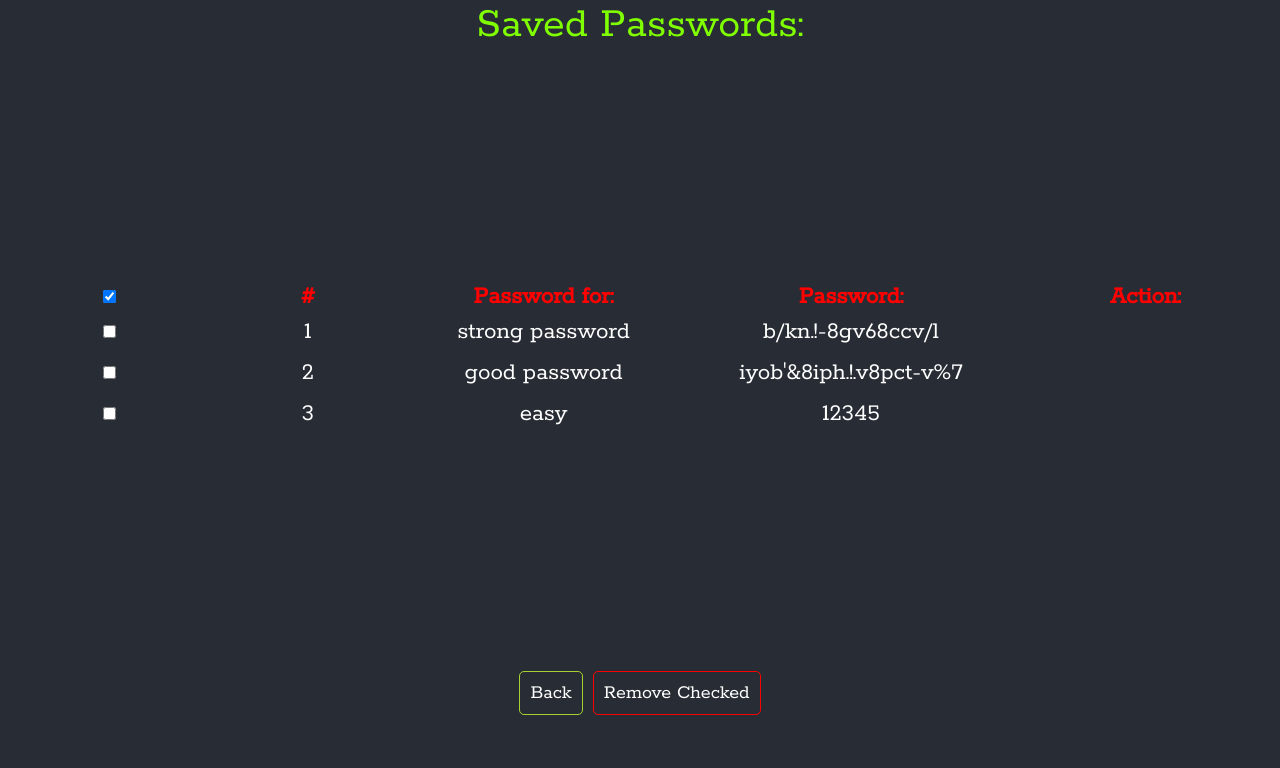
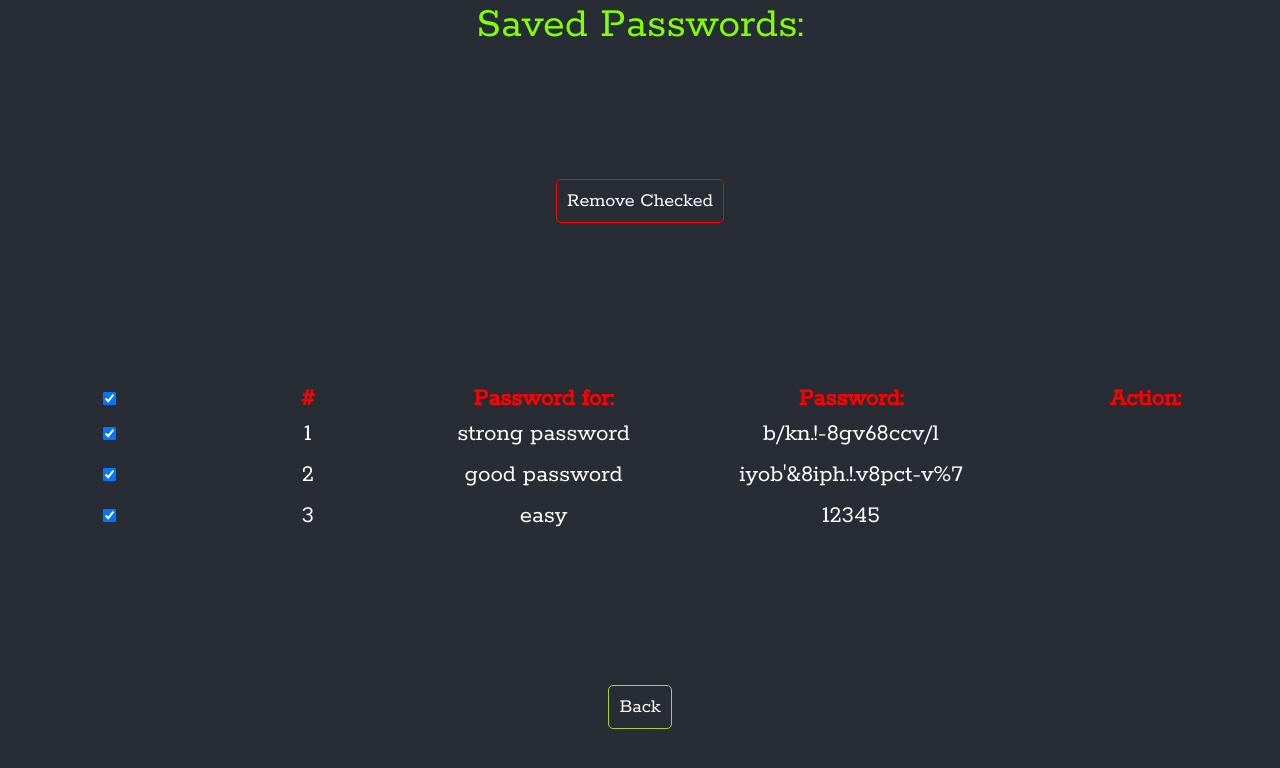
Before and after one commit to MarcinMG-web/PasswordGenerator, a React (Create React App) app: page /savedPasswords in a window 1280 px wide. Both pictures are taken after a click on the checkbox 109 px from the left and 296 px from the top of the page. Shown: the top 768 px of the page. Built offline with nearby package versions, Linux system fonts and the light colour scheme.

Commit message:
Added remove all Passwords

```diff
--- a/src/component/SavedPasswords.js
+++ b/src/component/SavedPasswords.js
@@ -1,25 +1,60 @@
-import React from 'react';
+import React, { useState, useEffect } from 'react';
 import SingleEl from './SingleEl';
 
 import { Link } from 'react-router-dom';
 
-import { useSelector } from 'react-redux';
+import { useSelector, useDispatch } from 'react-redux';
+
+import {
+  selectPasswords,
+  clearSelectedPasswords,
+  deleteSelectedPassword,
+} from '../redux/password/passwordActions';
 
 const SavedPasswords = () => {
+  const [selectAll, setSelectAll] = useState(false);
+
+  const dispatch = useDispatch();
+
   const passwordArr = useSelector(
     (state) => state.passwordReducer.savedPasswordsArr
   );
 
+  useEffect(() => {
+    if (selectAll) {
+      dispatch(selectPasswords(passwordArr.map((el) => el.id)));
+    } else {
+      dispatch(clearSelectedPasswords());
+    }
+  }, [selectAll,dispatch, passwordArr]);
+
   return (
     <div className='mainContainerSavedPasswords'>
       <div className='mainContainerSavedPasswords-text'>Saved Passwords:</div>
+
+      {selectAll ? (
+        <button
+          className='btn-removeChecked'
+          onClick={() => dispatch(deleteSelectedPassword())}
+        >
+          Remove Checked
+        </button>
+      ) : (
+        ''
+      )}
 
       <div className='mainContainerSavedPasswords-tableBox'>
         <table className='table'>
           <thead>
             <tr>
               <th>
-                <input type='checkbox' />
+                <input
+                  type='checkbox'
+                  id='selectAll'
+                  value={selectAll}
+                  onChange={() => setSelectAll(!selectAll)}
+                />
+                <label htmlFor='selectAll'></label>
               </th>
               <th>#</th>
               <th>Password for:</th>
@@ -28,7 +63,13 @@ const SavedPasswords = () => {
             </tr>
           </thead>
           {passwordArr.map((singleEl, index) => (
-            <SingleEl key={index} singleEl={singleEl} index={index} />
+            <SingleEl
+              key={index}
+              singleEl={singleEl}
+              index={index}
+              selectAll={selectAll}
+              setSelectAll={setSelectAll}
+            />
           ))}
         </table>
       </div>
@@ -37,9 +78,6 @@ const SavedPasswords = () => {
         <Link to='./' className='btn-backHome'>
           Back
         </Link>
-        <button className='btn-removeChecked'>
-          Remove Checked
-        </button>
       </div>
     </div>
   );
--- a/src/component/SingleEl.js
+++ b/src/component/SingleEl.js
@@ -6,7 +6,7 @@ import {
   updatePassword,
 } from '../redux/password/passwordActions';
 
-const SingleEl = ({ singleEl, index }) => {
+const SingleEl = ({ singleEl, index, selectAll, setSelectAll }) => {
   const [editTable, setEitTable] = useState(false);
 
   const [editPasswordName, setEditPasswordName] = useState(
@@ -38,7 +38,11 @@ const SingleEl = ({ singleEl, index }) => {
     <tbody key={singleEl}>
       <tr key={singleEl.id}>
         <th>
-          <input type='checkbox' />
+          <input
+            type='checkbox'
+            checked={selectAll}
+            onChange={() => setSelectAll(!selectAll)}
+          />
         </th>
         <td>{index + 1}</td>
         {editTable ? (
--- a/src/redux/password/passwordActions.js
+++ b/src/redux/password/passwordActions.js
@@ -2,13 +2,15 @@ import {
   ADD_PASSWORD,
   REMOVE_PASSWORD,
   UPDATE_PASSWORD,
+  SELECT_PASSWORD,
+  CLEAR_SELECTED_PASSWORD,
+  DELETE_SELECTED_PASSWORD,
 } from './passwordTypes';
 
 export const addPassword = (payload) => ({
   type: ADD_PASSWORD,
   payload: payload,
 });
-
 
 export const removePassword = (id) => ({
   type: REMOVE_PASSWORD,
@@ -19,3 +21,16 @@ export const updatePassword = (payload) => ({
   type: UPDATE_PASSWORD,
   payload: payload,
 });
+
+export const selectPasswords = (id) => ({
+  type: SELECT_PASSWORD,
+  payload: id,
+});
+
+export const clearSelectedPasswords = () => ({
+  type: CLEAR_SELECTED_PASSWORD,
+});
+
+export const deleteSelectedPassword = () => ({
+  type: DELETE_SELECTED_PASSWORD,
+});
--- a/src/redux/password/passwordReducer.js
+++ b/src/redux/password/passwordReducer.js
@@ -2,6 +2,9 @@ import {
   ADD_PASSWORD,
   REMOVE_PASSWORD,
   UPDATE_PASSWORD,
+  SELECT_PASSWORD,
+  CLEAR_SELECTED_PASSWORD,
+  DELETE_SELECTED_PASSWORD,
 } from './passwordTypes';
 
 const initialState = {
@@ -22,6 +25,8 @@ const initialState = {
       id: 1624701802084,
     },
   ],
+
+  selectPasswordArrToRemove: [],
 };
 
 const passwordReducer = (state = initialState, action) => {
@@ -58,6 +63,26 @@ const passwordReducer = (state = initialState, action) => {
       }
       break;
 
+    case SELECT_PASSWORD:
+      return {
+        ...state,
+        selectPasswordArrToRemove: action.payload,
+      };
+
+    case CLEAR_SELECTED_PASSWORD:
+      return {
+        ...state,
+        selectPasswordArrToRemove: [],
+      };
+
+    case DELETE_SELECTED_PASSWORD: {
+      return {
+        ...state,
+        savedPasswordsArr: [],
+        selectPasswordArrToRemove: [],
+      };
+    }
+
     default:
       return state;
   }
--- a/src/redux/password/passwordTypes.js
+++ b/src/redux/password/passwordTypes.js
@@ -1,3 +1,6 @@
 export const ADD_PASSWORD = 'ADD_PASSWORD';
 export const REMOVE_PASSWORD = 'REMOVE_PASSWORD';
 export const UPDATE_PASSWORD = 'UPDATE_PASSWORD';
+export const SELECT_PASSWORD = 'SELECT_PASSWORD';
+export const CLEAR_SELECTED_PASSWORD = 'CLEAR_SELECTED_PASSWORD';
+export const DELETE_SELECTED_PASSWORD = 'DELETE_SELECTED_PASSWORD';
```
